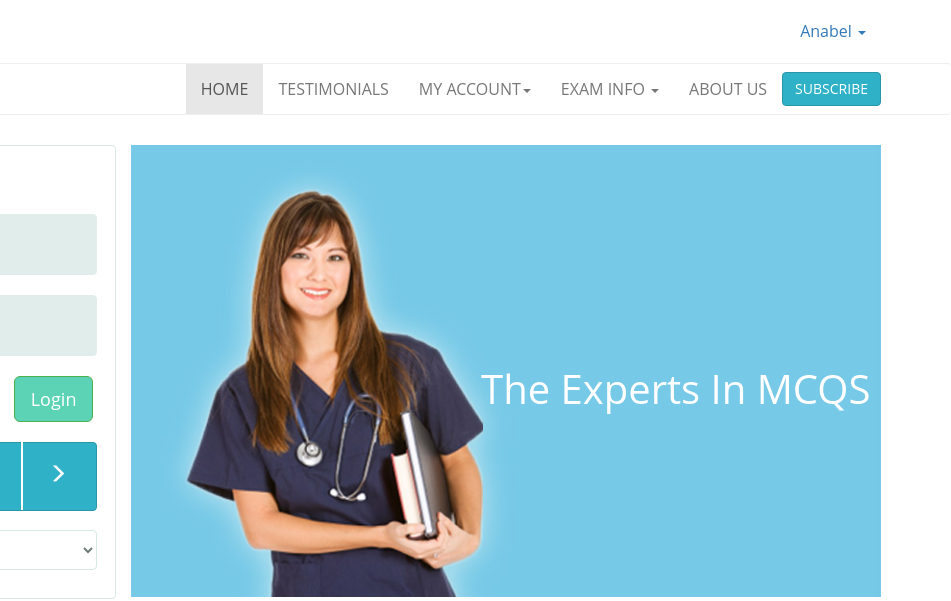
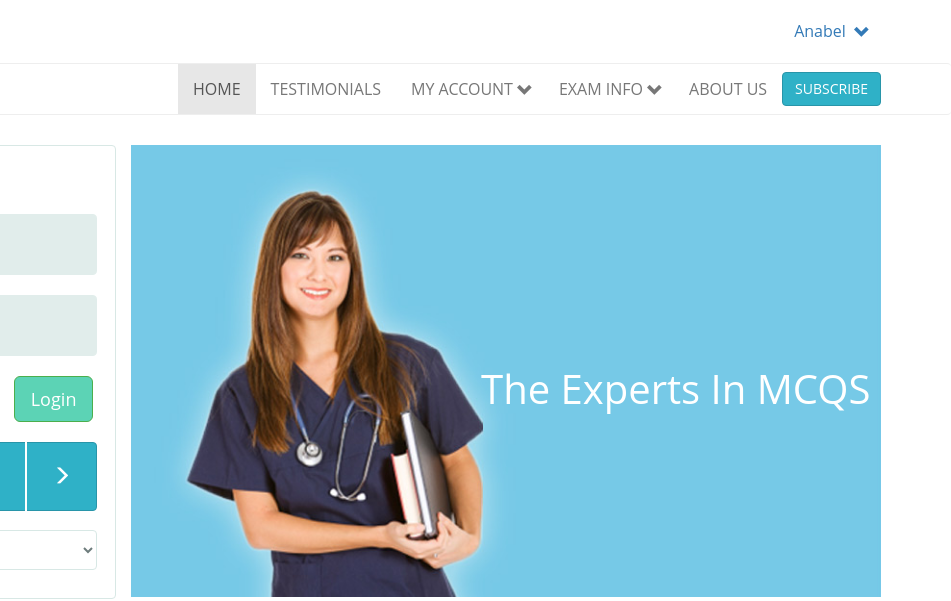
Before and after one commit to sposatoanabel/McqBank-group-repo, a website: page index.html in a window 1280 px wide. Shown: the top 601 px of the page, 329-1280 px from the left. Drawn offline with Linux system fonts and the light colour scheme.

Commit message:
Changed chevron styling for navs

```diff
--- a/assets/css/main.css
+++ b/assets/css/main.css
@@ -1034,4 +1034,11 @@ footer {
     color: #ffffff;
 }
 
+
+.glyphicon {
+    top: 3px !important;
+    left: 4px !important;
+    font-weight: 200 !important;
+}
+
 /*#################################### END OF HAMID'S SECTION ###########################*/
--- a/index.html
+++ b/index.html
@@ -25,9 +25,9 @@
         <div class="navbar navbar-default navbar-static-top" id="topNav">
             <div class="container">
                 <ul id="logNav" class="nav navbar-header navbar-right">
-                    <li class="dropdown">
+                    <li id="userBtn" class="dropdown">
                         <a class="dropdown-toggle" data-toggle="dropdown" href="#">Anabel
-                            <span class="caret"></span></a>
+                            <b id="userChevron" class="glyphicon glyphicon-chevron-down"></b></a>
                         <ul class="dropdown-menu ">
                             <li><a href="#">Start a new test-Stage 2</a></li>
                             <li><a href="#">Start a new test-Stage 3</a></li>
@@ -63,16 +63,14 @@
                     <ul class="nav navbar-nav pull-right">
                         <li class="active"><a href="#">Home</a></li>
                         <li><a href="testimonials.html">Testimonials</a></li>
-                        <li class="dropdown"><a href="#" class="dropdown-toggle" data-toggle="dropdown">My Account<b
-                                class="caret"></b></a>
+                        <li id="myAccountBtn" class="dropdown"><a href="#" class="dropdown-toggle" data-toggle="dropdown">My Account<b class="glyphicon glyphicon-chevron-down"></b></a>
                             <ul class="dropdown-menu">
                                 <li><a href="#">Update Profile</a></li>
                                 <li><a href="#">Manage my account</a></li>
                                 <li><a href="#">Settings</a></li>
                             </ul>
                         </li>
-                        <li class="dropdown"><a href="#" class="dropdown-toggle" data-toggle="dropdown">Exam Info <b
-                                class="caret"></b></a>
+                        <li id="examInfoBtn" class="dropdown"><a href="#" class="dropdown-toggle" data-toggle="dropdown">Exam Info<b class="glyphicon glyphicon-chevron-down"></b></a>
                             <ul class="dropdown-menu">
                                 <li><a href="#">GT ST Entry</a></li>
                                 <li><a href="planB-part1.html">Plan B: Part 1</a></li>
```
